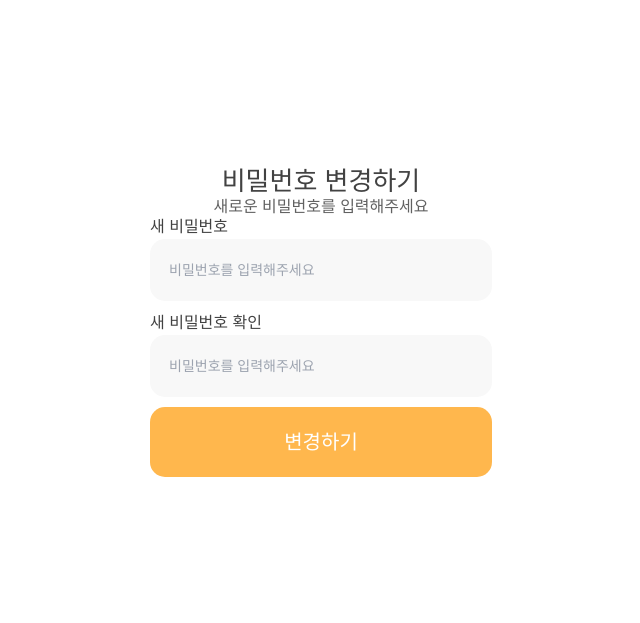
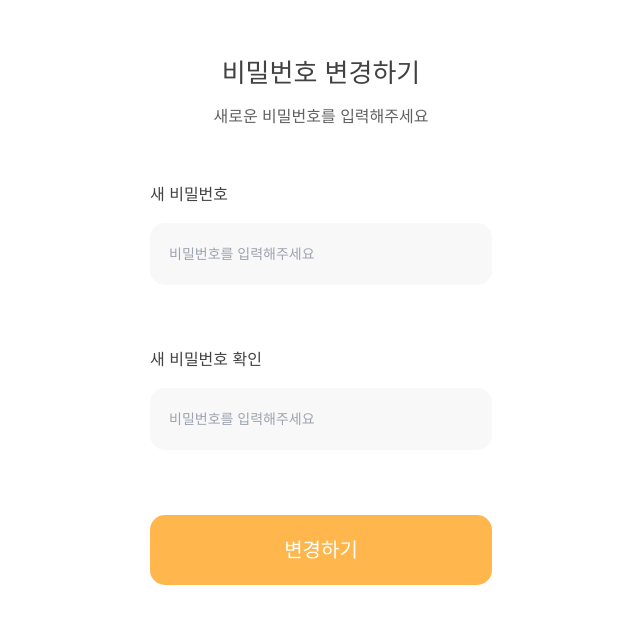
Before and after one commit to rainbow-letter/rainbow-letter-frontend, a React (Create React App) app: page /members/password/reset in a window 1280 px wide. Shown: the part 107-730 px from the top of the page, without its empty margins (319-959 px from the left). Built offline with nearby package versions, Linux system fonts and the light colour scheme.

Commit message:
style: 비밀번호 찾기 페이지 스타일링 구현

```diff
--- a/src/view/Password.jsx
+++ b/src/view/Password.jsx
@@ -59,15 +59,18 @@ export default function Password() {
     <main className="flex flex-col justify-center h-screen">
       <section>
         <h2 className="text-heading-2 text-center">비밀번호 변경하기</h2>
-        <p className="text-solo-medium text-gray-1 text-center">
+        <p className="text-solo-medium text-gray-1 text-center mt-[18px]">
           새로운 비밀번호를 입력해주세요
         </p>
       </section>
-      <section>
-        <h3>새 비밀번호</h3>
+      <section className="mt-[58px]">
+        <label htmlFor="newPassword" className="block mb-4">
+          새 비밀번호
+        </label>
         <UserInput
           placeholder="비밀번호를 입력해주세요"
           type="password"
+          id="newPassword"
           value={userInfo.password || ''}
           onChange={(e) =>
             setUserInfo({ ...userInfo, password: e.target.value })
@@ -75,10 +78,13 @@ export default function Password() {
           isNotValid={errorData && errorData.type === 'NOT_VALID_FORM'}
           errorMessage={errorData && errorData.message}
         />
-        <h3>새 비밀번호 확인</h3>
+        <label htmlFor="newPasswordChcek" className="block mb-4 mt-[53px]">
+          새 비밀번호 확인
+        </label>
         <UserInput
           placeholder="비밀번호를 입력해주세요"
           type="password"
+          id="newPasswordChcek"
           value={userInfo.newPassword || ''}
           onChange={(e) =>
             setUserInfo({ ...userInfo, newPassword: e.target.value })
@@ -89,7 +95,7 @@ export default function Password() {
         <SubmitButton
           onclick={() => onClickUpdatePasswordButton()}
           value="변경하기"
-          className={`${BUTTON_STYLE} bg-orange-400 text-heading-3 text-white py-[22px]`}
+          className={`${BUTTON_STYLE} bg-orange-400 text-heading-3 text-white py-[22px] mt-[55px]`}
         />
       </section>
     </main>
```
